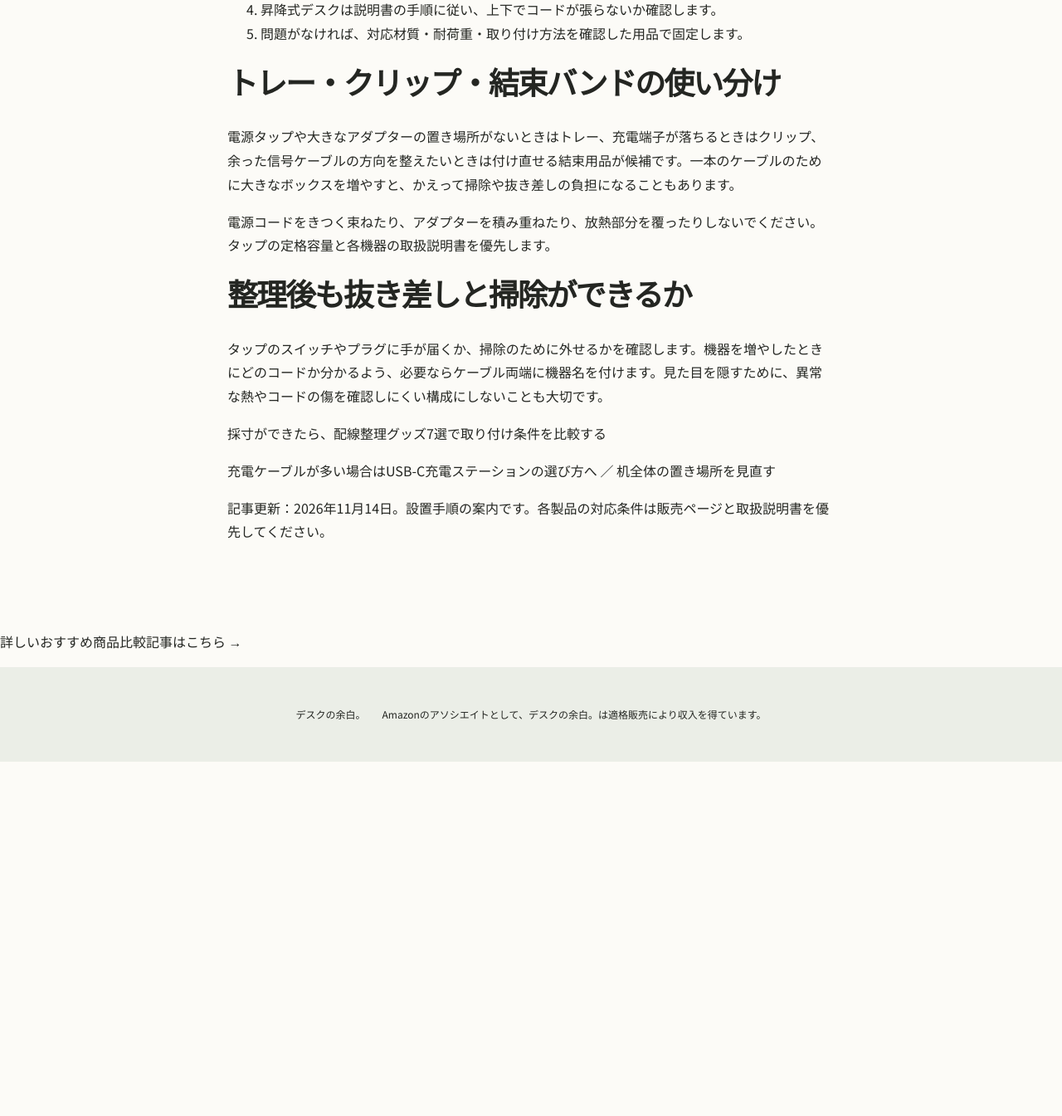
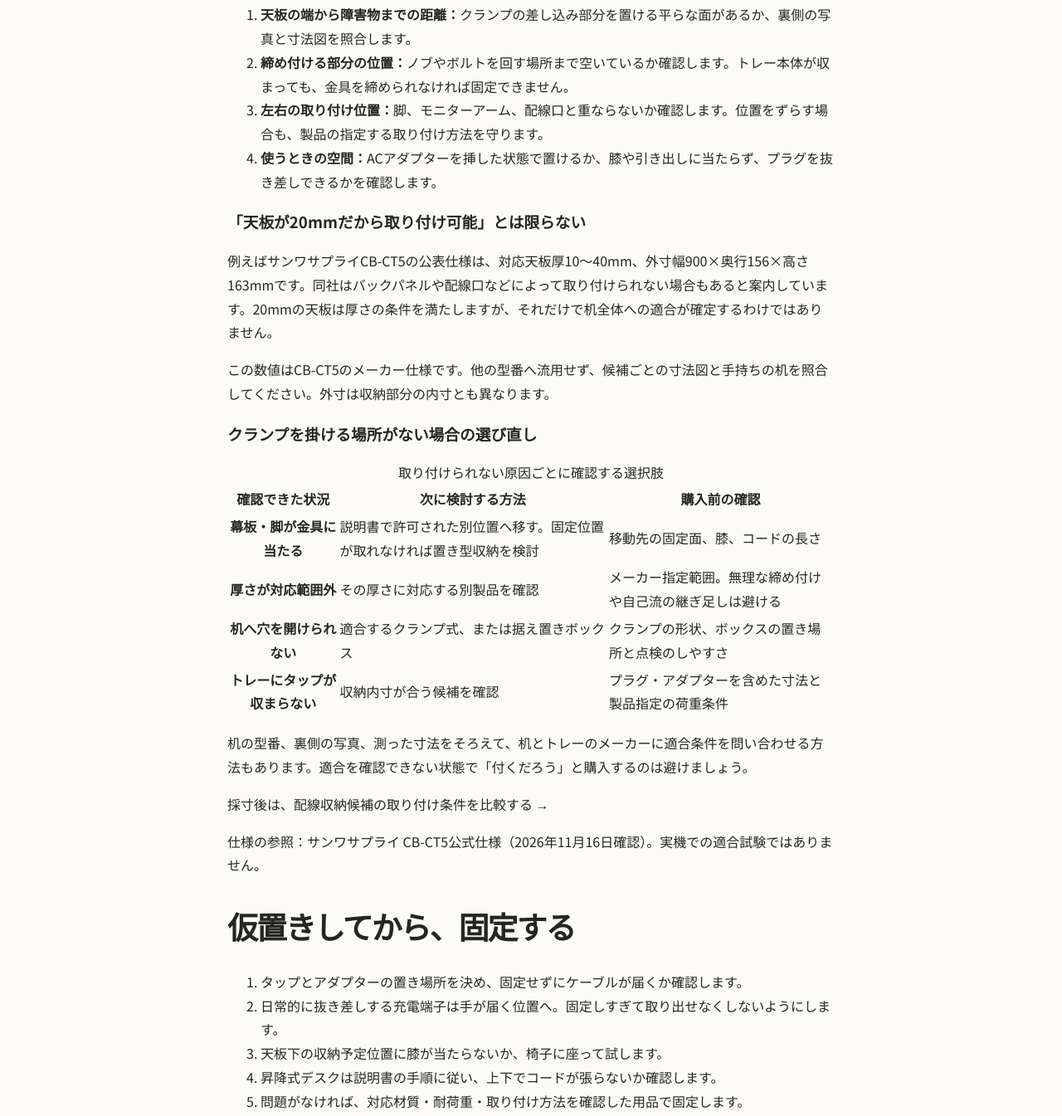
Before and after one commit to 928ghsdvhh-beep/desk-no-yohaku, a plain HTML site: page notes/cable-management.html in a window 1280 px wide. Shown: the part 1122-2467 px from the top of the page at 83% size. Before the commit the page ends 2040 px from the top, so only its background shows below. Drawn offline with Linux system fonts and the light colour scheme.

Commit message:
Expand cable guide with manufacturer-backed desk apron fitting checks

```diff
--- a/notes/cable-management.html
+++ b/notes/cable-management.html
@@ -1,5 +1,22 @@
-<!doctype html><html lang="ja"><head><meta charset="utf-8"><meta name="viewport" content="width=device-width,initial-scale=1"><meta name="description" content="電源タップ・ACアダプター・充電ケーブルの分け方から、天板の採寸、仮置き、固定、掃除まで。配線整理で買う前に確認したい条件を順番に説明します。"><title>デスクの配線整理は何から始める？穴を開けずに整える手順｜デスクの余白。</title><link rel="stylesheet" href="../style.css"><script type="application/ld+json">{"@context": "https://schema.org", "@type": "Article", "headline": "デスクの配線整理は何から始める？穴を開けずに整える手順", "description": "電源タップ・ACアダプター・充電ケーブルの分け方から、天板の採寸、仮置き、固定、掃除まで。配線整理で買う前に確認したい条件を順番に説明します。", "inLanguage": "ja", "mainEntityOfPage": "https://desk-no-yohaku.pages.dev/notes/cable-management", "url": "https://desk-no-yohaku.pages.dev/notes/cable-management"}</script><link rel="canonical" href="https://desk-no-yohaku.pages.dev/notes/cable-management"></head><body><header class="site-header"><a class="brand" href="../index.html">デスクの余白。</a><nav><a href="../index.html#products">道具を探す</a><a href="../check.html">購入前チェック</a></nav></header><main><section class="section" style="max-width:780px"><div class="eyebrow">DESK GUIDE</div><h1>デスクの配線整理は何から始める？穴を開けずに整える手順</h1><p>電源タップ・ACアダプター・充電ケーブルの分け方から、天板の採寸、仮置き、固定、掃除まで。配線整理で買う前に確認したい条件を順番に説明します。</p><h2>買う前に、机の上と裏側を写真に残す</h2><p>まず使用中の配線を記録し、どの機器につながっているか確認します。抜く必要がある機器は説明書に従って終了し、通電している端子を触りながら整理しないでください。仕事用の機器は設定や接続を変えてよいか先に確かめます。</p><p>電源タップに挿したまま使う物、毎日抜き差しする物、使っていない物に分けます。使用していないケーブルを外すだけで足りるなら、収納を追加する必要はありません。</p>
+<!doctype html><html lang="ja"><head><meta charset="utf-8"><meta name="viewport" content="width=device-width,initial-scale=1"><meta name="description" content="デスクの配線を穴あけなしで整理する手順。幕板でケーブルトレーが付かない場合の確認箇所、天板厚・金具・収納寸法の測り方、固定方法の選び直しを解説します。"><title>デスクの配線整理は何から始める？穴を開けずに整える手順｜デスクの余白。</title><link rel="stylesheet" href="../style.css"><script type="application/ld+json">{"@context": "https://schema.org", "@type": "Article", "headline": "デスクの配線整理は何から始める？穴を開けずに整える手順", "description": "デスクの配線を穴あけなしで整理する手順。幕板でケーブルトレーが付かない場合の確認箇所、天板厚・金具・収納寸法の測り方、固定方法の選び直しを解説します。", "inLanguage": "ja", "mainEntityOfPage": "https://desk-no-yohaku.pages.dev/notes/cable-management", "url": "https://desk-no-yohaku.pages.dev/notes/cable-management"}</script><link rel="canonical" href="https://desk-no-yohaku.pages.dev/notes/cable-management"></head><body><header class="site-header"><a class="brand" href="../index.html">デスクの余白。</a><nav><a href="../index.html#products">道具を探す</a><a href="../check.html">購入前チェック</a></nav></header><main><section class="section" style="max-width:780px"><div class="eyebrow">DESK GUIDE</div><h1>デスクの配線整理は何から始める？穴を開けずに整える手順</h1><p>デスクの配線を穴あけなしで整理する手順。幕板でケーブルトレーが付かない場合の確認箇所、天板厚・金具・収納寸法の測り方、固定方法の選び直しを解説します。</p><h2>買う前に、机の上と裏側を写真に残す</h2><p>まず使用中の配線を記録し、どの機器につながっているか確認します。抜く必要がある機器は説明書に従って終了し、通電している端子を触りながら整理しないでください。仕事用の機器は設定や接続を変えてよいか先に確かめます。</p><p>電源タップに挿したまま使う物、毎日抜き差しする物、使っていない物に分けます。使用していないケーブルを外すだけで足りるなら、収納を追加する必要はありません。</p>
 <h2>設置する場所に合わせて測る</h2><div style="overflow-x:auto"><table><thead><tr><th>確認する場所</th><th>測る・試すこと</th><th>見落としやすい点</th></tr></thead><tbody><tr><td>天板の端</td><td>厚さ、裏側の幕板、クランプが入る奥行き</td><td>天板の厚さが合っても幕板に当たる</td></tr><tr><td>電源タップ周辺</td><td>プラグを挿した状態の外寸</td><td>タップ本体だけの寸法で選ばない</td></tr><tr><td>デスク背面</td><td>壁との隙間、コードの自然な曲がり</td><td>壁に押し付けてコネクターに負荷をかけない</td></tr><tr><td>可動部分</td><td>椅子、引き出し、昇降天板の動く範囲</td><td>引っ張りや挟み込みが起きないか確認</td></tr></tbody></table></div>
-<h2>仮置きしてから、固定する</h2><ol><li>タップとアダプターの置き場所を決め、固定せずにケーブルが届くか確認します。</li><li>日常的に抜き差しする充電端子は手が届く位置へ。固定しすぎて取り出せなくしないようにします。</li><li>天板下の収納予定位置に膝が当たらないか、椅子に座って試します。</li><li>昇降式デスクは説明書の手順に従い、上下でコードが張らないか確認します。</li><li>問題がなければ、対応材質・耐荷重・取り付け方法を確認した用品で固定します。</li></ol>
+<section aria-labelledby="tray-fit" style="margin:32px 0">
+<h2 id="tray-fit">幕板が邪魔でケーブルトレーが付かないとき</h2>
+<p>天板の厚さは対応範囲なのにクランプが奥まで入らない場合は、机の裏側にある幕板（横長の板）や補強フレームと、固定金具の位置が重なっていないかを確認します。厚さだけで取り付け可否を決めず、次の順番で測ってください。</p>
+<ol><li><strong>天板の端から障害物までの距離：</strong>クランプの差し込み部分を置ける平らな面があるか、裏側の写真と寸法図を照合します。</li><li><strong>締め付ける部分の位置：</strong>ノブやボルトを回す場所まで空いているか確認します。トレー本体が収まっても、金具を締められなければ固定できません。</li><li><strong>左右の取り付け位置：</strong>脚、モニターアーム、配線口と重ならないか確認します。位置をずらす場合も、製品の指定する取り付け方法を守ります。</li><li><strong>使うときの空間：</strong>ACアダプターを挿した状態で置けるか、膝や引き出しに当たらず、プラグを抜き差しできるかを確認します。</li></ol>
+<h3>「天板が20mmだから取り付け可能」とは限らない</h3>
+<p>例えばサンワサプライCB-CT5の公表仕様は、対応天板厚10〜40mm、外寸幅900×奥行156×高さ163mmです。同社はバックパネルや配線口などによって取り付けられない場合もあると案内しています。20mmの天板は厚さの条件を満たしますが、それだけで机全体への適合が確定するわけではありません。</p>
+<p>この数値はCB-CT5のメーカー仕様です。他の型番へ流用せず、候補ごとの寸法図と手持ちの机を照合してください。外寸は収納部分の内寸とも異なります。</p>
+<h3>クランプを掛ける場所がない場合の選び直し</h3>
+<div style="overflow-x:auto"><table><caption>取り付けられない原因ごとに確認する選択肢</caption><thead><tr><th scope="col">確認できた状況</th><th scope="col">次に検討する方法</th><th scope="col">購入前の確認</th></tr></thead><tbody>
+<tr><th scope="row">幕板・脚が金具に当たる</th><td>説明書で許可された別位置へ移す。固定位置が取れなければ置き型収納を検討</td><td>移動先の固定面、膝、コードの長さ</td></tr>
+<tr><th scope="row">厚さが対応範囲外</th><td>その厚さに対応する別製品を確認</td><td>メーカー指定範囲。無理な締め付けや自己流の継ぎ足しは避ける</td></tr>
+<tr><th scope="row">机へ穴を開けられない</th><td>適合するクランプ式、または据え置きボックス</td><td>クランプの形状、ボックスの置き場所と点検のしやすさ</td></tr>
+<tr><th scope="row">トレーにタップが収まらない</th><td>収納内寸が合う候補を確認</td><td>プラグ・アダプターを含めた寸法と製品指定の荷重条件</td></tr>
+</tbody></table></div>
+<p>机の型番、裏側の写真、測った寸法をそろえて、机とトレーのメーカーに適合条件を問い合わせる方法もあります。適合を確認できない状態で「付くだろう」と購入するのは避けましょう。</p>
+<p><a href="cable-goods-7.html#product-comparison-title">採寸後は、配線収納候補の取り付け条件を比較する →</a></p>
+<p class="muted">仕様の参照：<a href="https://www.sanwa.co.jp/product/syohin?code=CB-CT5" rel="noopener noreferrer" target="_blank">サンワサプライ CB-CT5公式仕様</a>（2026年11月16日確認）。実機での適合試験ではありません。</p>
+</section><h2>仮置きしてから、固定する</h2><ol><li>タップとアダプターの置き場所を決め、固定せずにケーブルが届くか確認します。</li><li>日常的に抜き差しする充電端子は手が届く位置へ。固定しすぎて取り出せなくしないようにします。</li><li>天板下の収納予定位置に膝が当たらないか、椅子に座って試します。</li><li>昇降式デスクは説明書の手順に従い、上下でコードが張らないか確認します。</li><li>問題がなければ、対応材質・耐荷重・取り付け方法を確認した用品で固定します。</li></ol>
 <h2>トレー・クリップ・結束バンドの使い分け</h2><p>電源タップや大きなアダプターの置き場所がないときはトレー、充電端子が落ちるときはクリップ、余った信号ケーブルの方向を整えたいときは付け直せる結束用品が候補です。一本のケーブルのために大きなボックスを増やすと、かえって掃除や抜き差しの負担になることもあります。</p><p>電源コードをきつく束ねたり、アダプターを積み重ねたり、放熱部分を覆ったりしないでください。タップの定格容量と各機器の取扱説明書を優先します。</p>
-<h2>整理後も抜き差しと掃除ができるか</h2><p>タップのスイッチやプラグに手が届くか、掃除のために外せるかを確認します。機器を増やしたときにどのコードか分かるよう、必要ならケーブル両端に機器名を付けます。見た目を隠すために、異常な熱やコードの傷を確認しにくい構成にしないことも大切です。</p><p><a href="cable-goods-7.html">採寸ができたら、配線整理グッズ7選で取り付け条件を比較する</a></p><p><a href="retractable-usbc-charging.html">充電ケーブルが多い場合はUSB-C充電ステーションの選び方へ</a> ／ <a href="small-desk.html">机全体の置き場所を見直す</a></p><p class="muted">記事更新：2026年11月14日。設置手順の案内です。各製品の対応条件は販売ページと取扱説明書を優先してください。</p></section><p><a href="cable-goods-7.html">詳しいおすすめ商品比較記事はこちら →</a></p></main><footer><a href="../index.html">デスクの余白。</a><p>Amazonのアソシエイトとして、デスクの余白。は適格販売により収入を得ています。</p></footer><!-- Cloudflare Web Analytics --><script type='module' src='https://static.cloudflareinsights.com/beacon.min.js' data-cf-beacon='{"token": "b279277d8dfe49c0ad2bdf793476e3ce"}'></script><!-- End Cloudflare Web Analytics --></body></html>
+<h2>整理後も抜き差しと掃除ができるか</h2><p>タップのスイッチやプラグに手が届くか、掃除のために外せるかを確認します。機器を増やしたときにどのコードか分かるよう、必要ならケーブル両端に機器名を付けます。見た目を隠すために、異常な熱やコードの傷を確認しにくい構成にしないことも大切です。</p><p><a href="cable-goods-7.html">採寸ができたら、配線整理グッズ7選で取り付け条件を比較する</a></p><p><a href="retractable-usbc-charging.html">充電ケーブルが多い場合はUSB-C充電ステーションの選び方へ</a> ／ <a href="small-desk.html">机全体の置き場所を見直す</a></p><p class="muted">記事更新：2026年11月16日。設置手順の案内です。各製品の対応条件は販売ページと取扱説明書を優先してください。</p></section><p><a href="cable-goods-7.html">詳しいおすすめ商品比較記事はこちら →</a></p></main><footer><a href="../index.html">デスクの余白。</a><p>Amazonのアソシエイトとして、デスクの余白。は適格販売により収入を得ています。</p></footer><!-- Cloudflare Web Analytics --><script type='module' src='https://static.cloudflareinsights.com/beacon.min.js' data-cf-beacon='{"token": "b279277d8dfe49c0ad2bdf793476e3ce"}'></script><!-- End Cloudflare Web Analytics --></body></html>
```
